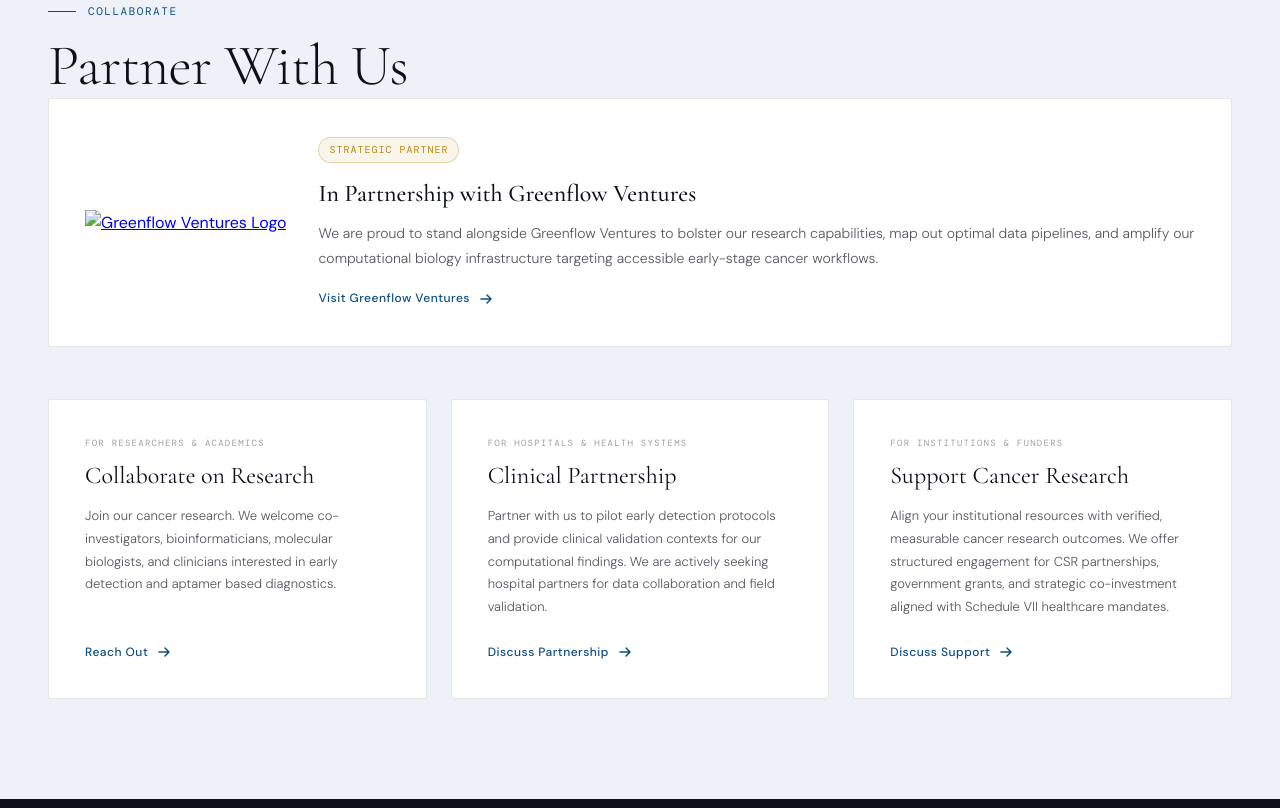
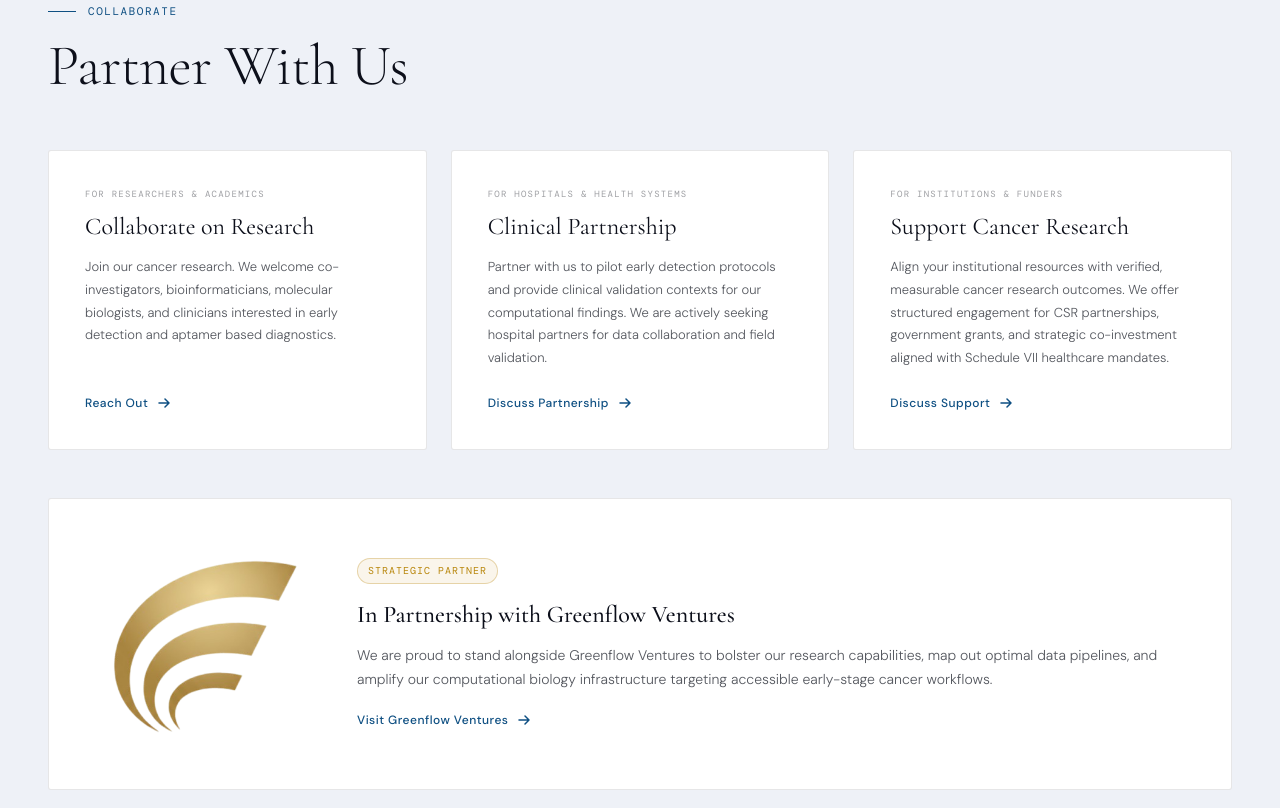
Before and after one commit to CITY-BOYZ/tarakshafoundation, a plain HTML site: page index.html in a window 1280 px wide. Shown: the part 8492-9300 px from the top of the page. Drawn offline with nearby package versions, Linux system fonts and the light colour scheme; animation ran at ten frames a second; a web font is replaced by a local one.

Commit message:
Add files via upload

```diff
--- a/index.html
+++ b/index.html
@@ -827,7 +827,7 @@ footer{background:var(--ink);padding:60px 48px 28px;border-top:1px solid rgba(25
   </div>
 </section>
 
-<!-- COLLABORATE & PARTNERSHIPS -->
+<!-- COLLABORATE -->
 <section id="collaborate">
   <div class="container">
     <div class="reveal">
@@ -835,25 +835,8 @@ footer{background:var(--ink);padding:60px 48px 28px;border-top:1px solid rgba(25
       <h2 class="section-title">Partner With Us</h2>
     </div>
 
-    <!-- Greenflow Ventures Partnership Block -->
-    <div class="partner-strip reveal" style="background:var(--white); border:1px solid var(--border); border-radius:var(--r); padding:36px; margin-bottom:48px; display:flex; align-items:center; gap:32px; flex-wrap:wrap;">
-      <div class="partner-logo-box" style="flex-shrink:0; max-width:240px;">
-        <a href="https://www.greenflow.ventures/" target="_blank" rel="noopener">
-          <img src="1000017655.jpg" alt="Greenflow Ventures Logo" style="width:100%; height:auto;">
-        </a>
-      </div>
-      <div class="partner-info" style="flex:1; min-width:280px;">
-        <span class="paper-tag" style="font-family:var(--font-mono); font-size:10px; letter-spacing:.1em; text-transform:uppercase; color:var(--gold); background:var(--gold-pale); border:1px solid rgba(184,134,11,.3); padding:4px 10px; border-radius:100px; display:inline-block; margin-bottom:12px;">Strategic Partner</span>
-        <h3 style="font-family:var(--font-display); font-size:24px; font-weight:500; color:var(--ink); margin-bottom:8px;">In Partnership with Greenflow Ventures</h3>
-        <p style="font-size:14px;font-weight:300;color:var(--ink-70);line-height:1.75; margin-bottom:14px;">We are proud to stand alongside Greenflow Ventures to bolster our research capabilities, map out optimal data pipelines, and amplify our computational biology infrastructure targeting accessible early-stage cancer workflows.</p>
-        <a href="https://www.greenflow.ventures/" target="_blank" rel="noopener" class="collab-link" style="display:inline-flex; align-items:center; gap:8px; font-size:12px; font-weight:500; color:var(--accent); letter-spacing:.04em; text-decoration:none;">
-          Visit Greenflow Ventures
-          <svg width="16" height="16" viewBox="0 0 16 16" fill="none"><path d="M3 8h10M9 4l4 4-4 4" stroke="currentColor" stroke-width="1.5" stroke-linecap="round" stroke-linejoin="round"/></svg>
-        </a>
-      </div>
-    </div>
-
-    <div class="collab-grid reveal">
+    <!-- 3 Collaboration Pathways Grid -->
+    <div class="collab-grid reveal" style="margin-bottom: 48px;">
       <a href="mailto:info@tarakshafoundation.org?subject=Research Collaboration" class="collab-card">
         <div class="collab-for">For Researchers & Academics</div>
         <h3>Collaborate on Research</h3>
@@ -873,6 +856,25 @@ footer{background:var(--ink);padding:60px 48px 28px;border-top:1px solid rgba(25
         <span class="collab-link">Discuss Support <svg width="16" height="16" viewBox="0 0 16 16" fill="none"><path d="M3 8h10M9 4l4 4-4 4" stroke="currentColor" stroke-width="1.5" stroke-linecap="round" stroke-linejoin="round"/></svg></span>
       </a>
     </div>
+
+    <!-- Greenflow Ventures Partnership Highlight Block (Now located directly below options and above addresses) -->
+    <div class="partner-strip reveal" style="background:var(--white); border:1px solid var(--border); border-radius:var(--r); padding:36px; display:flex; align-items:center; gap:32px; flex-wrap:wrap;">
+      <div class="partner-logo-box" style="flex-shrink:0; max-width:240px;">
+        <a href="https://www.greenflow.ventures/" target="_blank" rel="noopener">
+          <img src="1000017655.jpg" alt="Greenflow Ventures Logo" style="width:100%; height:auto;">
+        </a>
+      </div>
+      <div class="partner-info" style="flex:1; min-width:280px;">
+        <span class="paper-tag" style="font-family:var(--font-mono); font-size:10px; letter-spacing:.1em; text-transform:uppercase; color:var(--gold); background:var(--gold-pale); border:1px solid rgba(184,134,11,.3); padding:4px 10px; border-radius:100px; display:inline-block; margin-bottom:12px;">Strategic Partner</span>
+        <h3 style="font-family:var(--font-display); font-size:24px; font-weight:500; color:var(--ink); margin-bottom:8px;">In Partnership with Greenflow Ventures</h3>
+        <p style="font-size:14px;font-weight:300;color:var(--ink-70);line-height:1.75; margin-bottom:14px;">We are proud to stand alongside Greenflow Ventures to bolster our research capabilities, map out optimal data pipelines, and amplify our computational biology infrastructure targeting accessible early-stage cancer workflows.</p>
+        <a href="https://www.greenflow.ventures/" target="_blank" rel="noopener" class="collab-link" style="display:inline-flex; align-items:center; gap:8px; font-size:12px; font-weight:500; color:var(--accent); letter-spacing:.04em; text-decoration:none;">
+          Visit Greenflow Ventures
+          <svg width="16" height="16" viewBox="0 0 16 16" fill="none"><path d="M3 8h10M9 4l4 4-4 4" stroke="currentColor" stroke-width="1.5" stroke-linecap="round" stroke-linejoin="round"/></svg>
+        </a>
+      </div>
+    </div>
+
   </div>
 </section>
 
```
Also changed, not shown: 1000017655.jpg (added).
